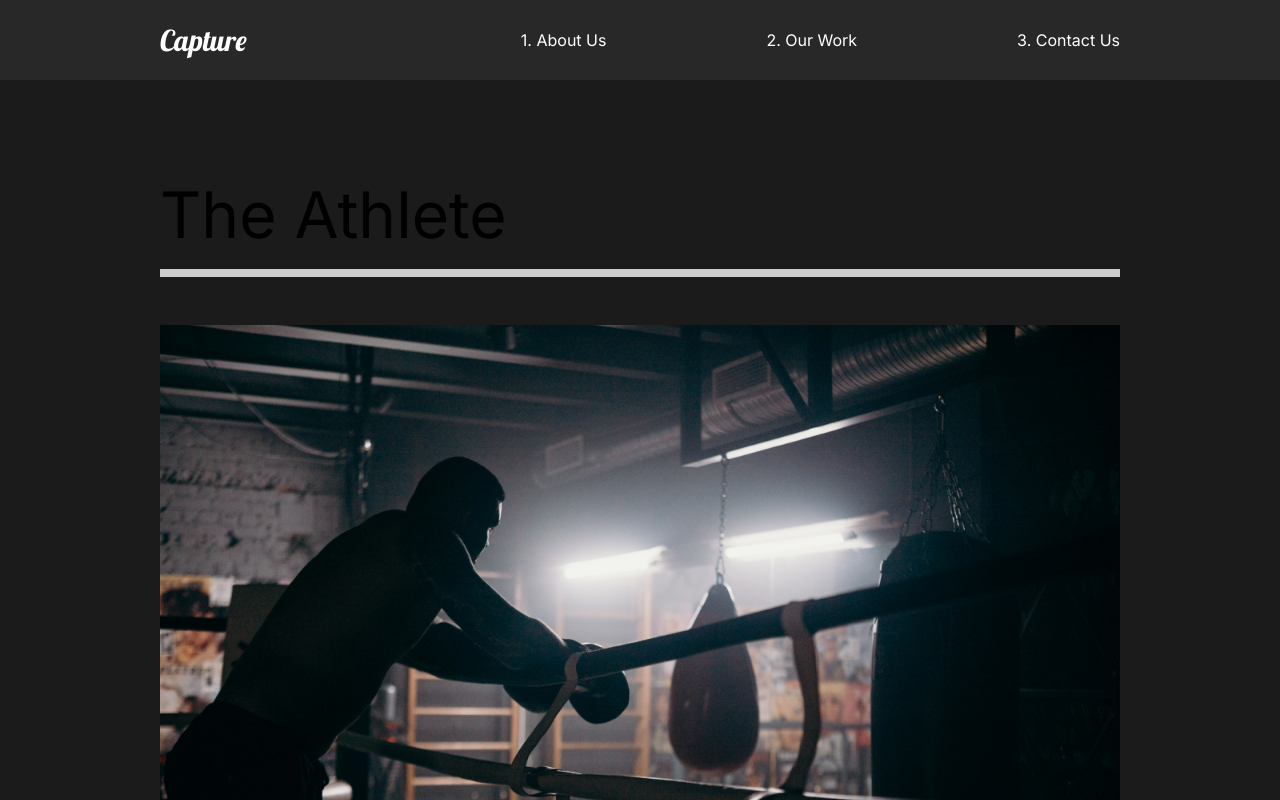
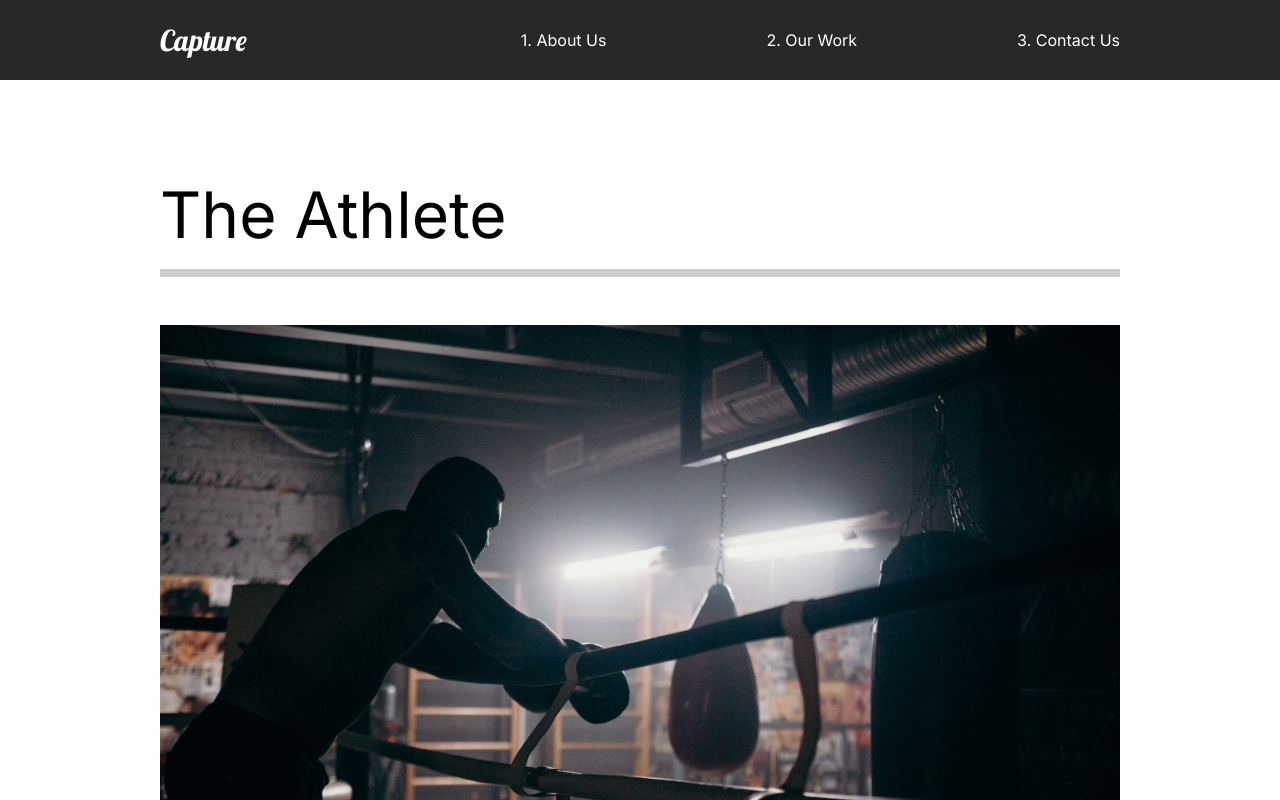
Before and after one commit to saarcohenn/sc-capture-portfolio, a React (Create React App) app: page /work in a window 1280 px wide. Shown: the top 800 px of the page. Built offline with nearby package versions, Linux system fonts and the light colour scheme.

Commit message:
[Added] - Page Transition
Adding animations to every single page, createing a 'pageAnimation' using framer-motion library.

```diff
--- a/src/App.js
+++ b/src/App.js
@@ -1,23 +1,25 @@
 import React from "react";
-import { Switch, Route } from "react-router-dom";
-
+import { Switch, Route, useLocation } from "react-router-dom";
 // Style
 import GlobalStyle from "./components/GlobalStyle";
-
 // Components
 import Nav from "./components/Nav";
 import AboutUs from "./pages/AboutUs";
 import ContactUs from "./pages/ContactUs";
 import OurWork from "./pages/OurWork";
 import MovieDetails from "./pages/MovieDetails";
+// Animation
+import { AnimatePresence } from "framer-motion";
 
 function App() {
+  const location = useLocation();
+
   return (
     <div className="App">
       <GlobalStyle />
       <Nav />
-
-      <Switch>
+      <AnimatePresence exitBeforeEnter>
+        <Switch location={location} key={location.pathname}>
           <Route exact path="/">
             <AboutUs />
           </Route>
@@ -31,6 +33,7 @@
             <ContactUs />
           </Route>
         </Switch>
+      </AnimatePresence>
     </div>
   );
 }
--- /dev/null
+++ b/src/animation.js
@@ -0,0 +1,20 @@
+export const pageAnimation = {
+  hidden: {
+    opacity: 0,
+    y: 300,
+  },
+  show: {
+    opacity: 1,
+    y: 0,
+    transition: {
+      duration: 1,
+    },
+  },
+  exit: {
+    opacity: 0,
+    y: 300,
+    transition: {
+      duration: 1,
+    },
+  },
+};
--- a/src/components/AboutSection.js
+++ b/src/components/AboutSection.js
@@ -1,26 +1,26 @@
 import React from "react";
 import home1 from "../img/home1.png";
-
 import styled from "styled-components";
 import { Layout, Description, Image, Hide } from "../styles";
+import { motion } from "framer-motion";
 
 const AboutSection = () => {
   return (
     <About>
       <Description>
-        <div className="title">
+        <motion.div>
           <Hide>
-            <h2>We work to make</h2>
+            <motion.h2>We work to make</motion.h2>
           </Hide>
           <Hide>
-            <h2>
+            <motion.h2>
               your <span>dreams</span> come
-            </h2>
+            </motion.h2>
           </Hide>
           <Hide>
-            <h2>true.</h2>
+            <motion.h2>true.</motion.h2>
           </Hide>
-        </div>
+        </motion.div>
         <p>
           Contact us for any photography or videography ideas you have. we have
           pros with amazing skills
--- a/src/pages/AboutUs.js
+++ b/src/pages/AboutUs.js
@@ -1,15 +1,24 @@
 import React from "react";
+// Page Components
 import AboutSection from "../components/AboutSection";
 import ServicesSection from "../components/ServicesSection";
 import FaqSection from "../components/FaqSection";
+// Animations
+import { motion } from "framer-motion";
+import { pageAnimation } from "../animation";
 
 const AboutUs = () => {
   return (
-    <>
+    <motion.div
+      variants={pageAnimation}
+      initial="hidden"
+      animate="show"
+      exit="exit"
+    >
       <AboutSection />
       <ServicesSection />
       <FaqSection />
-    </>
+    </motion.div>
   );
 };
 
--- a/src/pages/ContactUs.js
+++ b/src/pages/ContactUs.js
@@ -1,10 +1,18 @@
 import React from "react";
+// Animations
+import { motion } from "framer-motion";
+import { pageAnimation } from "../animation";
 
 const ContactUs = () => {
   return (
-    <div>
+    <motion.div
+      variants={pageAnimation}
+      initial="hidden"
+      animate="show"
+      exit="exit"
+    >
       <h1>Contact Us</h1>
-    </div>
+    </motion.div>
   );
 };
 
--- a/src/pages/MovieDetails.js
+++ b/src/pages/MovieDetails.js
@@ -3,6 +3,9 @@
 import { useHistory } from "react-router-dom";
 import { MovieState } from "../movieState";
 import Award from "../components/Award";
+// Animations
+import { motion } from "framer-motion";
+import { pageAnimation } from "../animation";
 
 const MovieDetails = () => {
   const history = useHistory();
@@ -21,7 +24,12 @@
   return (
     <>
       {movie && (
-        <Details>
+        <Details
+          variants={pageAnimation}
+          initial="hidden"
+          animate="show"
+          exit="exit"
+        >
           <HeadLine>
             <h2>{movie.title}</h2>
             <img src={movie.mainImg} alt="movie" />
@@ -48,7 +56,7 @@
   );
 };
 
-const Details = styled.div`
+const Details = styled(motion.div)`
   color: white;
 `;
 const HeadLine = styled.div`
--- a/src/pages/OurWork.js
+++ b/src/pages/OurWork.js
@@ -7,9 +7,13 @@
 import theracer from "../img/theracer-small.png";
 import goodtimes from "../img/goodtimes-small.png";
 
+// Animations
+import { motion } from "framer-motion";
+import { pageAnimation } from "../animation";
+
 const OurWork = () => {
   return (
-    <Work>
+    <Work variants={pageAnimation} initial="hidden" animate="show" exit="exit">
       <Movie>
         <h2>The Athlete</h2>
         <div className="line"></div>
@@ -35,11 +39,11 @@
   );
 };
 
-const Work = styled.div`
+const Work = styled(motion.div)`
   min-height: 100vh;
   overflow: hidden;
   padding: 5rem 10rem;
-
+  background: white;
   h2 {
     padding: 1rem 0rem;
   }
```
Also changed, not shown: 1 other file (tests, documents, lock files or other folders). Lines whose indentation alone changed are shown as unchanged.
